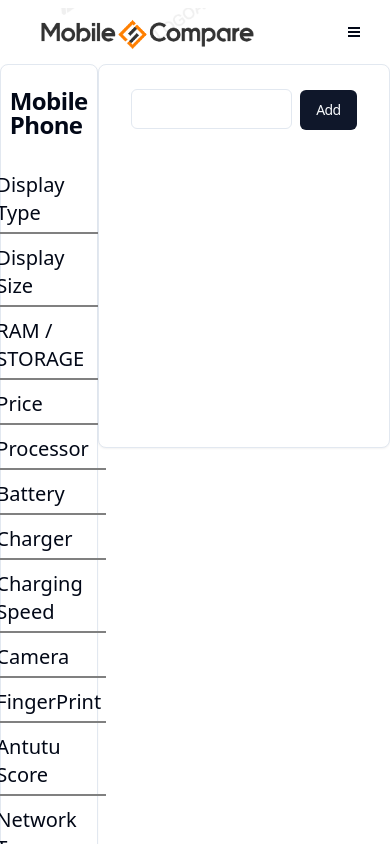
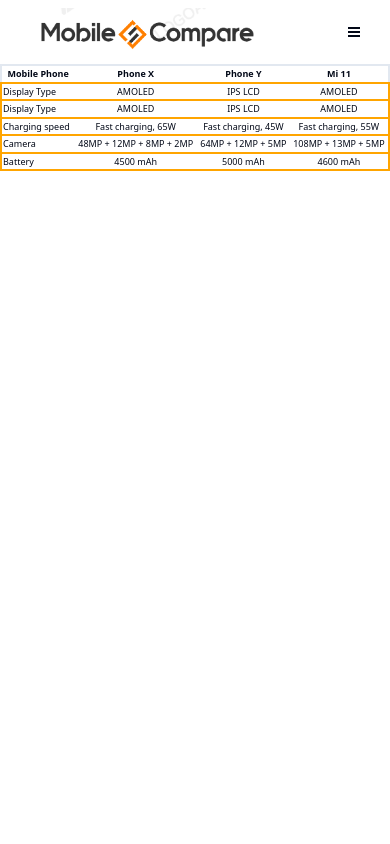
Before and after one commit to parmarharsh2490/Mobile-Comparision, a React (Vite) app: page / in a window 390 px wide. Shown: the top 844 px of the page. Built offline with nearby package versions, Linux system fonts and the light colour scheme.

Commit message:
'homepage_responsive'

```diff
--- a/src/components/PhoneDetails.tsx
+++ b/src/components/PhoneDetails.tsx
@@ -6,11 +6,11 @@
   } from "@/components/ui/card";
 const PhoneDetails = () => {
   return (
-    <Card className='flex justify-start items-center flex-col w-3/12'>
-    <CardHeader>
-      <CardTitle>Mobile Phone</CardTitle>
+    <Card className='flex justify-start items-center flex-col w-3/5'>
+    <CardHeader >
+      <CardTitle className=" text-lg text-wrap sm:text-xl md:text-3xl">Mobile Phone</CardTitle>
     </CardHeader>
-    <CardContent className='text-xl cardContent'>
+    <CardContent className=' sm:text-base  md:text-lg text-xs lg:text-xl cardContent'>
       <p>Display Type</p>
       <p>Display Size</p>
       <p>RAM / STORAGE</p>
--- a/src/components/PhoneList.tsx
+++ b/src/components/PhoneList.tsx
@@ -14,19 +14,21 @@
   return (
     <>
        {filteredPhones.length > 0 && filteredPhones.map((phone, index) => (
-        <Card key={index} className='w-3/12'>
+        <Card key={index} className=' w-full h-full sm:text-sm text-xs md:text-lg lg:text-xl'>
           <CardHeader>
-            <CardTitle className='flex justify-around'>
-              <p className='inline-block mx-3'>{phone?.model}</p>
-              <Button className='m-0 px-3 h-6 -mb-5' onClick={()=>{handleWishList(phone)}}>
+            <CardTitle className='flex sm:justify-around flex-col sm:flex-row'>
+              <p className='inline-block mx-3 sm:text-base  md:text-lg text-base lg:text-xl'>{phone?.model}</p>
+             <div className='flex items-center justify-start'>
+             <Button className='h-5 w-3 mx-3' onClick={()=>{handleWishList(phone)}}>
               <p className=''> <FaHeart /></p>
               </Button>
-              <Button className='m-0 px-3 h-6 -mb-5' onClick={()=>{deletePhone(phone.model)}}>
+              <Button className=' h-5 w-3' onClick={()=>{deletePhone(phone.model)}}>
               <p className=''><MdDelete/></p>
               </Button>
+             </div>
             </CardTitle>
           </CardHeader>
-          <CardContent className='text-xl cardContent'>
+          <CardContent className='sm:text-base  md:text-lg text-xs lg:text-xll cardContent'>
             <p className='border border-b-2 border-x-0 border-t-0'>{phone.display_type}</p>
             <p>{phone.display_size}</p>
             <p>{phone.ram} / {phone.storage}</p>
--- a/src/components/pages/HomePage.tsx
+++ b/src/components/pages/HomePage.tsx
@@ -2,16 +2,17 @@
 import PhoneDetails from '../PhoneDetails'
 import Phone from '../PhoneList'
 import InputPhone from '../Input'
-
+import Layout from '../table/layout'
 const HomePage = () => {
   return (
     <div>
  <Navigation></Navigation>
-    <div className=' flex '>
+    {/* <div className=' flex sm:text-sm sm:border border-black md:text-lg lg:text-xl'>
      <PhoneDetails></PhoneDetails>
 <Phone></Phone>
-<InputPhone></InputPhone>
-    </div>
+<InputPhone></InputPhone> */}
+    {/* </div>     */}
+<Layout></Layout>
     </div>
   )
 }
--- a/src/components/pages/PhonesListPage.tsx
+++ b/src/components/pages/PhonesListPage.tsx
@@ -9,7 +9,7 @@
   const {showPhones,showPhoneList} = useContext(MobileContext)
   return (
     <>
-      <div className='flex item-center'>
+      <div className='flex item-center '>
       <Link to={'/home'} className='text-center relative top-1  left-28 border border-b-black border-x-white border-t-white text-2xl mt-2'>Home</Link>
       <Link to={'/phonesList'} className='text-center relative top-1 left-2/4 border border-b-black border-x-white border-t-white text-2xl mt-2'>PhoneList</Link>
       <Input className=' absolute top-2 right-5 w-1/5 left-auto border border-gray-800 outline-none active:outline:none active:border-none' onChange={showPhones}></Input>
--- /dev/null
+++ b/src/components/table/Layout.css
@@ -0,0 +1,16 @@
+table{
+    border: 2px solid grey;
+    font-size: 9px;
+}
+tbody{
+     /* border: 2px solid red; */
+}
+th{
+    /* border: 2px solid blueviolet; */
+}
+td{
+    /* border: 2px solid black; */
+}
+tr{
+    border: 2px solid orange;
+}
--- /dev/null
+++ b/src/components/table/layout.tsx
@@ -0,0 +1,64 @@
+import data from '../../data/data.json'
+import  './Layout.css'
+const layout = () => {
+
+    const phone = data;
+  return (
+    <div>
+      <table className='table-auto h-full w-full sm:text-base md:text-lg lg:text-xl'>
+        <thead>
+            <th className='lg:text-2xl'>Mobile Phone</th>
+            {
+                phone.map((name)=>(
+                    <th  className='lg:text-2xl'>{name.model}</th>
+                ))
+            }
+        </thead>
+        <tbody>
+            <tr>
+            <td className=''>Display Type</td>
+            {
+                phone.map((name)=>(
+                    <th className='font-normal'>{name.display_type}</th>
+                ))
+                }
+            </tr>
+            <tr>
+            <td >Display Type</td>
+            {
+                phone.map((name)=>(
+                    <th className='font-normal'>{name.display_type}</th>
+                ))
+                }
+            </tr>
+            <tr>
+            <td>Charging speed</td>
+            {
+                phone.map((name)=>(
+                    <th className='font-normal'>{name.charging_speed}</th>
+                ))
+                }
+            </tr>
+            <tr>
+            <td>Camera</td>
+            {
+                phone.map((name)=>(
+                    <th className='font-normal'>{name.camera}</th>
+                ))
+                }
+            </tr>
+            <tr>
+            <td>Battery</td>
+            {
+                phone.map((name)=>(
+                    <th className='font-normal'>{name.battery}</th>
+                ))
+                }
+            </tr>
+        </tbody>
+      </table>
+    </div>
+  )
+}
+
+export default layout
--- a/src/data/data.json
+++ b/src/data/data.json
@@ -70,101 +70,5 @@
       "weight": "196 grams",
       "date_first_available": "2023-02-28",
       "in_the_box": ["Mi 11", "Charger", "USB-C cable", "User manual"]
-    },
-    {
-      "id" : 4,
-      "image" : "https://th.bing.com/th?id=OIP.lSYRRs1MEKXP84JCSRnruwAAAA&w=250&h=250&c=8&rs=1&qlt=90&o=6&dpr=1.3&pid=3.1&rm=2",
-      "model": "Mi 11 Lite",
-      "display_type": "AMOLED",
-      "display_size": "6.55 inches",
-      "ram": "6 GB",
-      "storage": "128 GB",
-      "price": "$399",
-      "processor": "Snapdragon 780G",
-      "battery": "4250 mAh",
-      "charger": "USB-C",
-      "charging_speed": "Fast charging, 33W",
-      "camera": "64MP + 8MP + 5MP",
-      "fingerprint": "Side-mounted",
-      "antutu_score": "550000",
-      "network_type": "5G",
-      "customer_ratings": "4.2/5",
-      "operating_system": "MIUI 12.5",
-      "colors": ["Black", "Blue", "Pink", "Yellow"],
-      "weight": "157 grams",
-      "date_first_available": "2023-04-10",
-      "in_the_box": ["Mi 11 Lite", "Charger", "USB-C cable", "User manual"]
-    },
-    {
-      "id" : 5,
-      "image" : "https://th.bing.com/th?id=OIP.lSYRRs1MEKXP84JCSRnruwAAAA&w=250&h=250&c=8&rs=1&qlt=90&o=6&dpr=1.3&pid=3.1&rm=2",
-      "model": "Mi Note 11 Pro",
-      "display_type": "AMOLED",
-      "display_size": "6.7 inches",
-      "ram": "12 GB",
-      "storage": "512 GB",
-      "price": "$1199",
-      "processor": "Snapdragon 8 Gen 1",
-      "battery": "5000 mAh",
-      "charger": "USB-C",
-      "charging_speed": "Fast charging, 120W",
-      "camera": "200MP + 50MP + 16MP  + 2MP",
-      "fingerprint": "Under-display",
-      "antutu_score": "750000",
-      "network_type": "5G",
-      "customer_ratings": "4.8/5",
-      "operating_system": "MIUI 13",
-      "colors": ["Black", "Green", "Silver"],
-      "weight": "210 grams",
-      "date_first_available": "2023-06-15",
-      "in_the_box": ["Mi Note 11 Pro", "Charger", "USB-C cable", "Earphones", "User manual"]
-    },
-    {
-      "id" : 6,
-      "image" : "https://th.bing.com/th?id=OIP.lSYRRs1MEKXP84JCSRnruwAAAA&w=250&h=250&c=8&rs=1&qlt=90&o=6&dpr=1.3&pid=3.1&rm=2",
-      "model": "Mi Mix 5",
-      "display_type": "AMOLED",
-      "display_size": "6.8 inches",
-      "ram": "16 GB",
-      "storage": "1 TB",
-      "price": "$1699",
-      "processor": "Snapdragon 8 Gen 1",
-      "battery": "5000 mAh",
-      "charger": "USB-C",
-      "charging_speed": "Fast charging, 120W",
-      "camera": "108MP + 48MP + 16MP + 5MP",
-      "fingerprint": "Under-display",
-      "antutu_score": "780000",
-      "network_type": "5G",
-      "customer_ratings": "4.9/5",
-      "operating_system": "MIUI 13",
-      "colors": ["Black", "White", "Ceramic"],
-      "weight": "220 grams",
-      "date_first_available": "2023-09-20",
-      "in_the_box": ["Mi Mix 5", "Charger", "USB-C cable", "Earphones", "User manual"]
-    },
-    {
-      "id" : 7,
-      "image" : "https://th.bing.com/th?id=OIP.lSYRRs1MEKXP84JCSRnruwAAAA&w=250&h=250&c=8&rs=1&qlt=90&o=6&dpr=1.3&pid=3.1&rm=2",
-      "model": "Samsung Galaxy S22",
-      "display_type": "Dynamic AMOLED",
-      "display_size": "6.1 inches",
-      "ram": "8 GB",
-      "storage": "128 GB",
-      "price": "$899",
-      "processor": "Exynos 2200",
-      "battery": "4000 mAh",
-      "charger": "USB-C",
-      "charging_speed": "Fast charging, 120W",
-      "camera": "108MP + 48MP + 16MP + 5MP",
-      "fingerprint": "Under-display",
-      "antutu_score": "780000",
-      "network_type": "5G",
-      "customer_ratings": "4.9/5",
-      "operating_system": "MIUI 13",
-      "colors": ["Black", "White", "Ceramic"],
-      "weight": "220 grams",
-      "date_first_available": "2023-09-20",
-      "in_the_box": ["Mi Mix 5", "Charger", "USB-C cable", "Earphones", "User manual"]
     }
 ]
```
